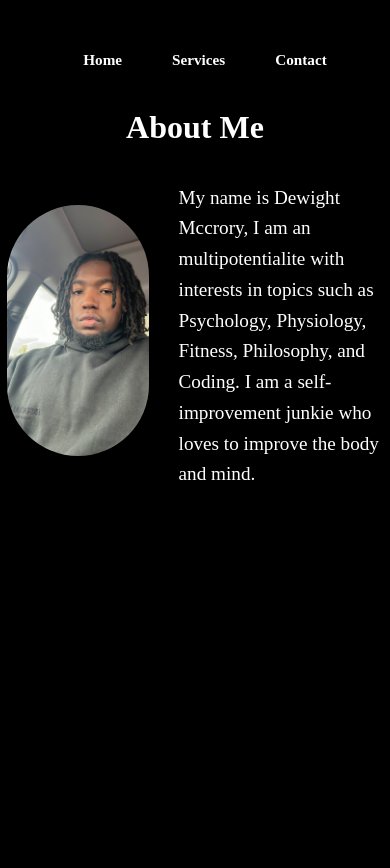
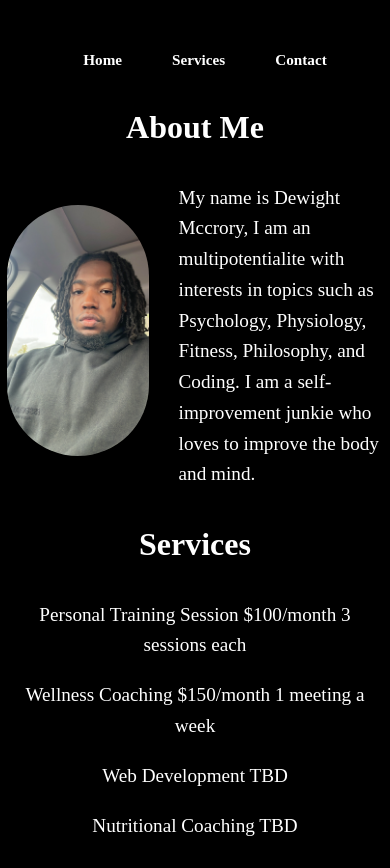
Before and after one commit to nolimitwhite23/nolimitwhite.github.io, a plain HTML site: page index.html in a window 390 px wide. Shown: the top 868 px of the page. Before the commit the page ends 844 px from the top, so only its background shows below. Drawn offline with Linux system fonts and the light colour scheme; a web font is replaced by a local one.

Commit message:
Services Added

```diff
--- a/index.html
+++ b/index.html
@@ -8,7 +8,7 @@
     <link rel="preconnect" href="https://fonts.googleapis.com">
     <link rel="preconnect" href="https://fonts.gstatic.com" crossorigin>
     <link href="https://fonts.googleapis.com/css2?family=Edu+AU+VIC+WA+NT+Hand:wght@400..700&display=swap" rel="stylesheet">
-
+    <link rel="stylesheet" href="https://cdnjs.cloudflare.com/ajax/libs/font-awesome/6.0.0/css/all.min.css">
 </head>
 <body>
     <div class="container">
@@ -29,5 +29,14 @@
         </section>
         <p>My name is Dewight Mccrory, I am an multipotentialite with interests in topics such as Psychology, Physiology, Fitness, Philosophy, and Coding. I am a self-improvement junkie who loves to improve the body and mind.</p>
     </div>
+    <div class="services">
+        <h1>Services</h1>
+        <section>
+            <p>Personal Training Session $100/month 3 sessions each</p>
+            <p>Wellness Coaching $150/month 1 meeting a week</p>
+            <p>Web Development TBD</p>
+            <p>Nutritional Coaching TBD</p>
+        </section>
+    </div>
 </body>
 </html>
--- a/style.css
+++ b/style.css
@@ -61,13 +61,24 @@ section {
     height: 30vh;
 }
 
+.services {
+    display: flex;
+    flex-direction: column;
+    justify-content: center;
+    align-items: center;
+    text-align: center;
+}
+
+
+
 @media (max-width: 600px) {
     .about-pic {
-        width: 200px;
-        height: 200px;
+        width: 50px;
+        height: 50px;
         object-fit: cover;
         border: 0px;
-        border-radius: 1000px;
+        border-radius: 50%;
+        margin: 0;
     }
 
     .logo {
@@ -131,4 +142,13 @@ section {
         margin-bottom: 1em;
     }
 
+    .services {
+        display: flex;
+        flex-direction: column;
+        justify-content: center;
+        align-items: center;
+        text-align: center;
+    }
+
+
 }
```
